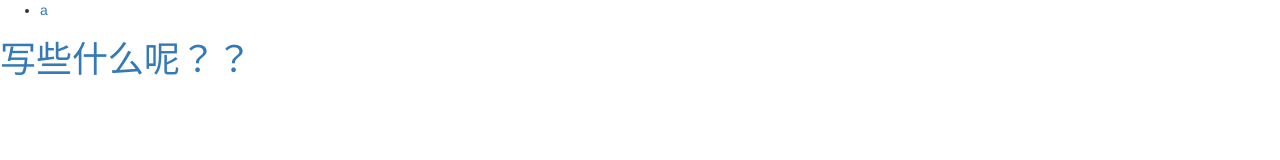
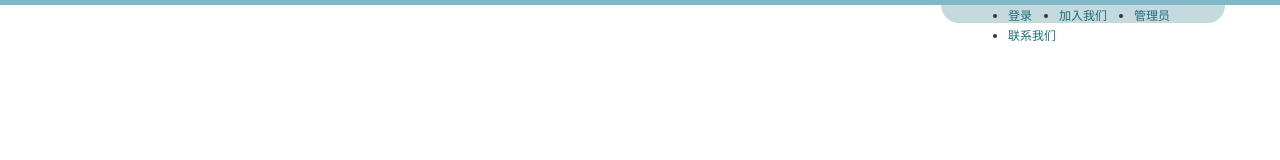
Before and after one commit to 1509b/sjzlmhf, a website: page app/index.html in a window 1280 px wide. Drawn offline with nearby package versions, Linux system fonts and the light colour scheme; some packages are replaced by stand-ins of ours; files that its build step writes are made by us from their sources.

Commit message:
Signed-off-by: 师企 <1002154883@qq.com>

```diff
--- a/app/index.html
+++ b/app/index.html
@@ -12,21 +12,46 @@
     <!-- endbower -->
     <!-- endbuild -->
     <!-- build:css(.tmp) styles/main.css -->
+     <link rel="stylesheet" href="styles/reset.css"/>
     <link rel="stylesheet" href="styles/main.css">
-    <!-- endbuild -->
+    	<!-- endbuild -->
   </head>
   <body ng-app="yeoman">
-    <!--[if lte IE 8]>
-      <p class="browsehappy">You are using an <strong>outdated</strong> browser. Please <a href="http://browsehappy.com/">upgrade your browser</a> to improve your experience.</p>
-    <![endif]-->
+     <div class="head">
+     	<div class="head_a">
+     		<div class="head_aa"></div>
+	        <ul class="head_ul">
+	            <li>
+	            	<a ui-sref="main">
+	            		登录
+	            	</a>
+	            </li>
+	            <li>
+	            	<a ui-sref="main">
+	            		加入我们
+	            	</a>
+	            </li>
+	            <li>
+	            	<a ui-sref="main">
+	            		管理员
+	            	</a>
+	            </li>
+	            <li>
+	            	<a ui-sref="main">
+	            		联系我们
+	            	</a>
+	            </li>
+	        </ul>
+	    </div>
 
-    <!-- Add your site or application content here -->
-    <div class="main">
-        <ul>
-            <li><a ui-sref="main">a</a></li>
-        </ul>
+	    <div class="head_b">
+
+
+
+
+	    </div>
+
     </div>
-    <h1><a>写些什么呢？？</a></h1>
     <div ui-view=""></div>
 
 
--- a/app/styles/main.css
+++ b/app/styles/main.css
@@ -1 +1,9 @@
-h1{color:red;}
+body{width:100%;background:#fff}
+/*头部开始*/
+.head{width:100%;}
+/*登录 管理 关于我们*/
+.head_a{width:100%;height:23px;}
+.head_aa{width:100%;height:5px;background:#7fb9c9;}
+.head_ul{width:284px;height:18px;background:#c4dade;border-bottom-left-radius:18px;border-bottom-right-radius:17px;float:right;margin-right:55px;}
+.head_ul li{float:left;margin-left:27px;}
+.head_ul li a{color:#1c6c7d;font-size:12px;}
```
Also changed, not shown: 1 other file.
